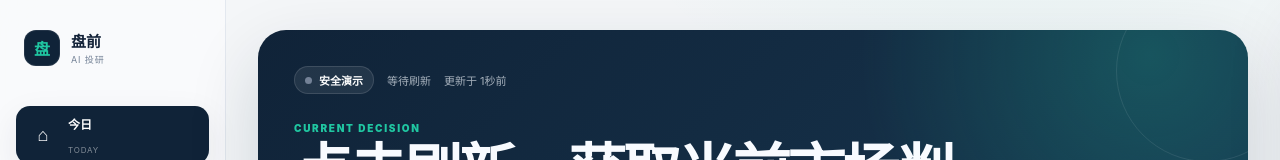
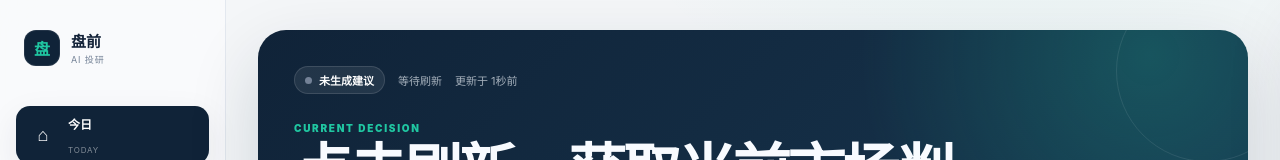
Before and after one commit to yuanxg0818-cloud/money, a Next.js app: page / in a window 1280 px wide. Shown: the top 160 px of the page. Built offline with nearby package versions, Linux system fonts and the light colour scheme.

Commit message:
Require model synthesis for trading advice

```diff
--- a/app/CopilotApp.tsx
+++ b/app/CopilotApp.tsx
@@ -233,6 +233,19 @@ export function CopilotApp() {
     target: "market" | "portfolio",
     nextProfile = profile,
   ) {
+    if (
+      connection !== "connected" ||
+      !llm.baseUrl.trim() ||
+      !llm.apiKey.trim() ||
+      !llm.model.trim()
+    ) {
+      setSettingsOpen(true);
+      setToast({
+        tone: "warn",
+        text: "请先测试并连接模型；未调用模型不会生成买卖建议",
+      });
+      return;
+    }
     if (target === "market") {
       setRunning(true);
     } else {
@@ -246,7 +259,10 @@ export function CopilotApp() {
           "Content-Type": "application/json",
           "Cache-Control": "no-cache",
         },
-        body: JSON.stringify(nextProfile),
+        body: JSON.stringify({
+          profile: nextProfile,
+          llm,
+        }),
       });
       const payload = await response.json();
       if (!response.ok) throw new Error(payload.error || "分析失败");
@@ -407,14 +423,18 @@ export function CopilotApp() {
           <div className="decision-meta">
             <span className={`live-chip ${report.source}`}>
               <i />
-              {report.source === "live"
-                ? "高级实时"
-                : report.source === "live-lite"
-                  ? "实时"
-                  : "安全演示"}
+              {report.analysisMode === "model"
+                ? `AI综合 · ${report.modelProvider ?? "模型"}`
+                : report.source === "demo"
+                  ? "未生成建议"
+                  : "仅数据层"}
             </span>
             <span>{report.marketStatus}</span>
             <span>更新于 {freshness(report.generatedAt)}</span>
+            {report.analysisMode === "model" &&
+              report.analysisDurationMs != null && (
+                <span>模型耗时 {(report.analysisDurationMs / 1000).toFixed(1)}秒</span>
+              )}
           </div>
           <div className="decision-layout">
             <div className="decision-copy">
@@ -427,7 +447,9 @@ export function CopilotApp() {
                 disabled={running}
               >
                 <span className={running ? "spinning" : ""}>↻</span>
-                {running ? "正在拉取最新行情与消息…" : "按当前时刻重新生成"}
+                {running
+                  ? "正在拉取数据并请求模型综合研判…"
+                  : "按当前时刻重新生成"}
               </button>
             </div>
             <div
@@ -1324,6 +1346,7 @@ export function CopilotApp() {
               value={llm.baseUrl}
               onChange={(event) => {
                 const baseUrl = event.target.value;
+                setConnection("idle");
                 setLlm((current) => ({
                   ...current,
                   baseUrl,
@@ -1345,12 +1368,13 @@ export function CopilotApp() {
             <span>模型名称</span>
             <input
               value={llm.model}
-              onChange={(event) =>
+              onChange={(event) => {
+                setConnection("idle");
                 setLlm((current) => ({
                   ...current,
                   model: event.target.value,
-                }))
-              }
+                }));
+              }}
               placeholder="gpt-5.6"
               required
             />
@@ -1366,12 +1390,13 @@ export function CopilotApp() {
               <input
                 type={keyVisible ? "text" : "password"}
                 value={llm.apiKey}
-                onChange={(event) =>
+                onChange={(event) => {
+                  setConnection("idle");
                   setLlm((current) => ({
                     ...current,
                     apiKey: event.target.value,
-                  }))
-                }
+                  }));
+                }}
                 placeholder="仅用于本次连接"
                 autoComplete="off"
                 required
@@ -1407,7 +1432,7 @@ export function CopilotApp() {
           </button>
         </form>
         <div className="drawer-disclaimer">
-          持仓截图会发送给你选择的模型服务商。请勿上传交易密码、短信验证码、身份证或银行卡信息。
+          生成建议时，最新行情摘要、技术与风险因子、财经快讯和你录入的持仓会发送给所选模型服务商。持仓截图仅在识别时发送。请勿上传交易密码、短信验证码、身份证或银行卡信息。
         </div>
       </aside>
 
```
